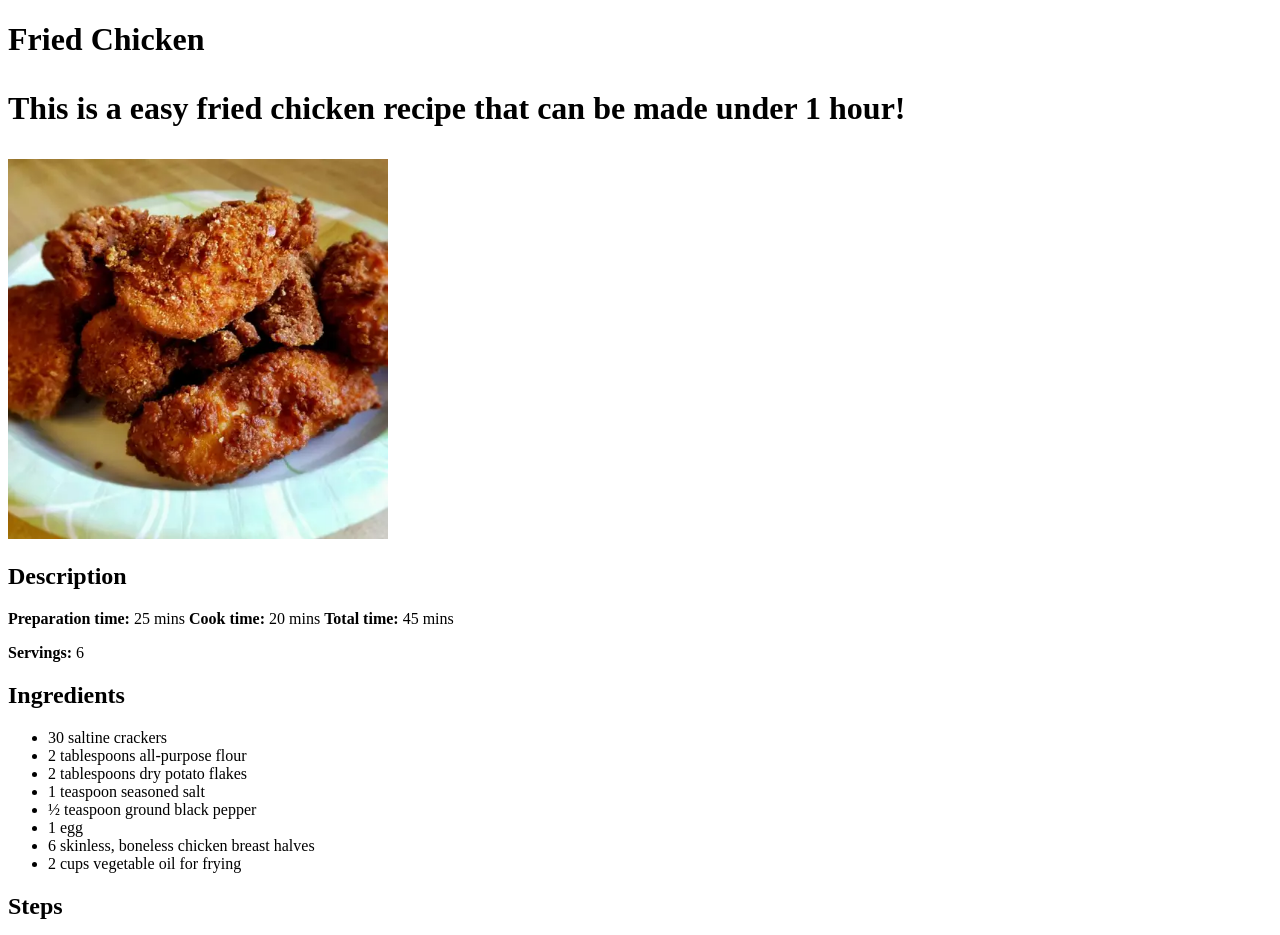
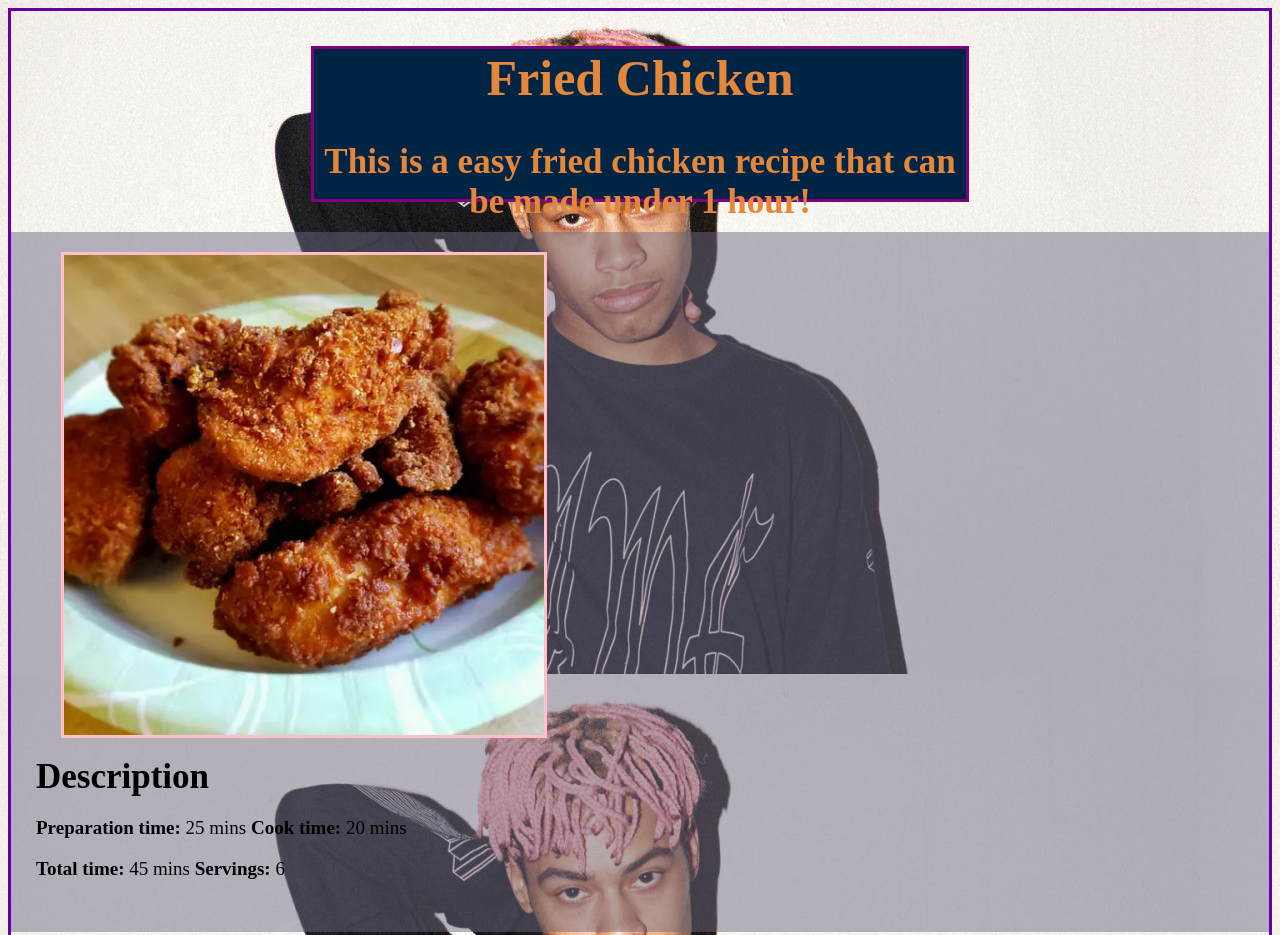
Before and after one commit to matg3yhs/odin-recipes, a plain HTML site: page recipes/chicken.html in a window 1280 px wide. Shown: the top 935 px of the page. Drawn offline with Linux system fonts and the light colour scheme.

Commit message:
Add style.css to recipe pages and add style do home page

```diff
--- a/recipes/chicken.html
+++ b/recipes/chicken.html
@@ -4,19 +4,20 @@
     <head>
         <meta charset="UTF-8">
         <title>Fried Chicken Recipe</title>
-
+        <link rel="stylesheet" href="style.css">
     </head>
 
-    <body>
-        <h1>Fried Chicken
-            <p>This is a easy fried chicken recipe that can be made under 1 hour!</p>
+    <body id="bdcc">
+        <h1 id="chicken">Fried Chicken
+            <p class="desc">This is a easy fried chicken recipe that can be made under 1 hour!</p>
         </h1>
-        <img src="food-images/fried-chicken.jpeg" alt="Photo of a delicious fried chicken."height="380" width="380">
-        <h2>Description</h2>
-        <strong>Preparation time:</strong> 25 mins <strong>Cook time:</strong> 20 mins <strong>Total time:</strong> 45 mins
-        <p><strong>Servings:</strong> 6</p>
+        <div class="background"><img src="food-images/fried-chicken.jpeg" alt="Photo of a delicious fried chicken."height="480" width="480">
+        <div class="container"><h2 class="abvinfo">Description</h2>
+        <div class="info"><strong>Preparation time:</strong> 25 mins <strong>Cook time:</strong> 20 mins
+            <p><strong>Total time:</strong> 45 mins <strong>Servings:</strong> 6</p>
+        </div></div></div>
         <p><h2>Ingredients</h2></p>
-        <ul>
+            <ul>
             <li>30 saltine crackers</li>
             <li>2 tablespoons all-purpose flour</li>
             <li>2 tablespoons dry potato flakes</li>
--- /dev/null
+++ b/recipes/style.css
@@ -0,0 +1,63 @@
+h1 {
+    font-size: 50px;
+    text-align: center;
+    margin: 30px 300px 0px;
+    border: solid purple;
+    height: 150px;
+}
+
+.desc {
+    font-size: 35px;
+}
+
+.background {
+    background-color: rgba(107, 103, 129, 0.486);
+    margin-top: 30px;
+    padding-top: 10px;
+}
+
+.container {
+    padding: 5px;
+    height: 180px;
+}
+
+.abvinfo {
+    font-size: 35px;
+    margin: 10px 20px;
+}
+
+.info {
+    font-size: 19px;
+    margin: 20px 20px 1px;
+}
+
+img {
+    margin-left: 50px;
+    margin-top: 10px;
+    border: solid pink;
+}
+
+                                                /* chicken, cake and soup ids are for each h1 on the pages */
+#chicken {
+    color: rgb(228, 135, 59);
+    background-color: rgb(0, 36, 68);
+}
+
+#cake {
+color: rgb(45, 83, 139);
+background-color: rgb(230, 205, 205);
+}
+
+#soup {
+color: rgb(95, 100, 133);
+background-color: rgb(216, 146, 55);
+}
+
+body {
+    border: solid rgb(100, 0, 167);
+    padding-top: 5px;
+}
+
+#bdcc {
+    background-image: url("./ecco.jpeg");
+}
--- a/style.css
+++ b/style.css
@@ -8,8 +8,22 @@ h1 {
 p {
     font-size: 30px;
     text-align: center;
+    padding: 30px;
+    margin-bottom: 10px;
+    color: #EEEEEE;
+    margin: 10px 350px ;
 }
 
 body {
     background-image: url("Bladee.jpg");
 }
+
+.chicken {
+    background-color: rgb(228, 135, 59);
+}
+.cake {
+    background-color: rgb(45, 83, 139);
+}
+.soup {
+    background-color: rgb(95, 100, 133);
+}
```
Also changed, not shown: index.html (+3 -3 lines), recipes/chocolate-cake.html (+3 -3 lines), recipes/miso-noodle-soup.html (+3 -3 lines), recipes/ecco.jpeg (added).
